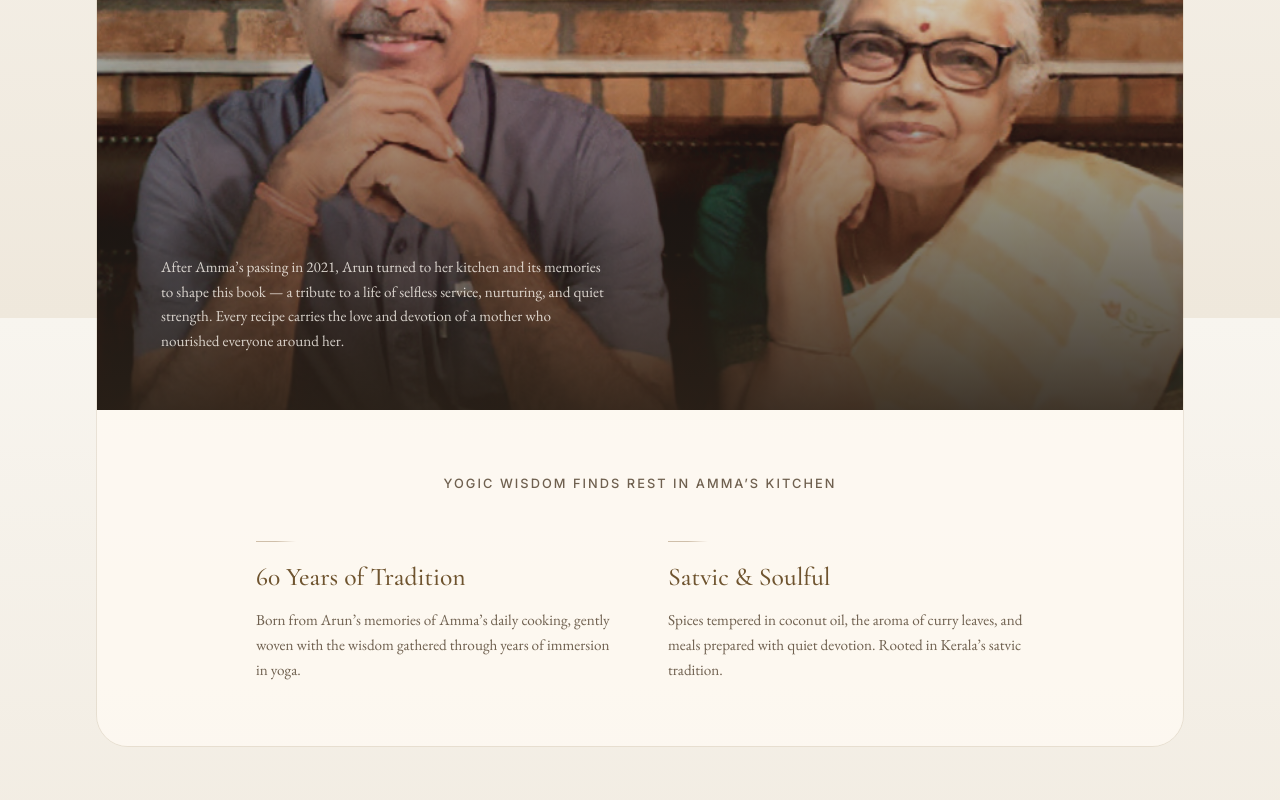
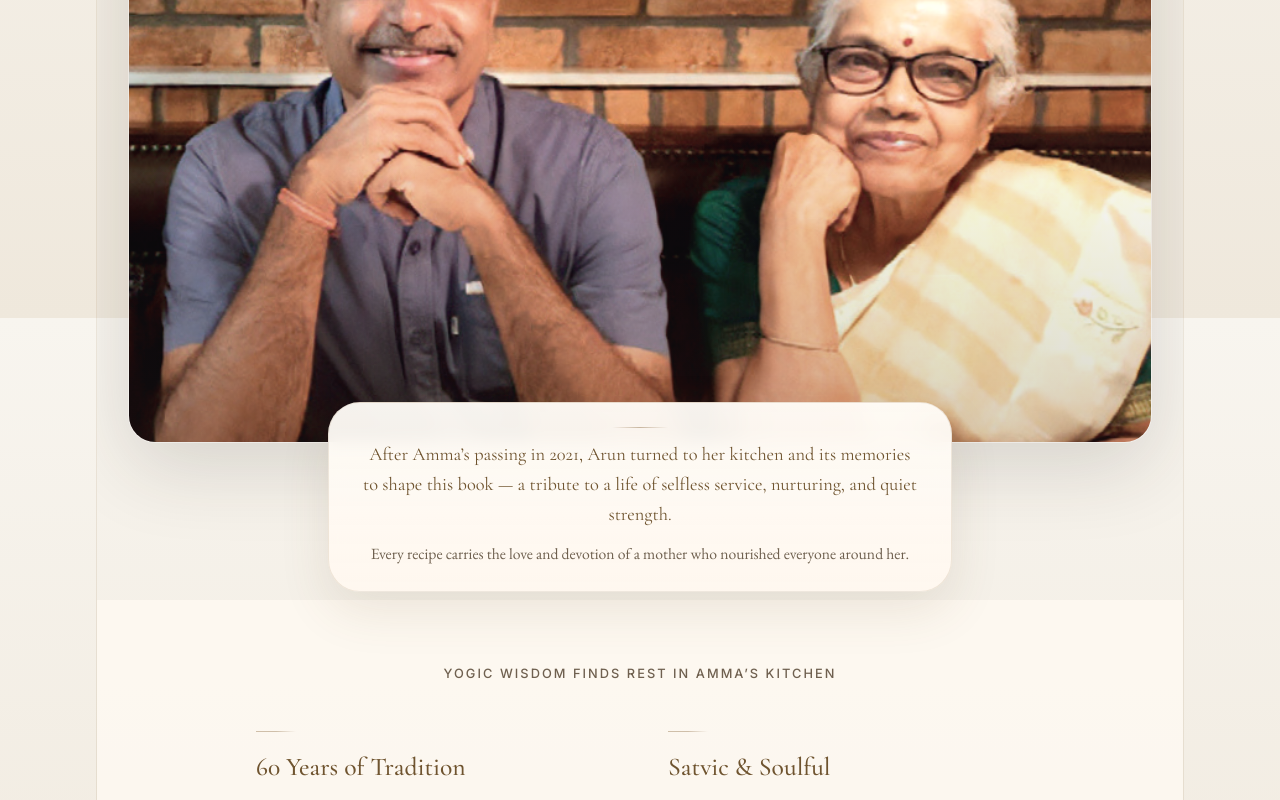
Before and after one commit to abhavk/the-yoga-cookbook, a Next.js app: page / in a window 1280 px wide. Shown: the part 1282-2082 px from the top of the page. Built offline with nearby package versions, Linux system fonts and the light colour scheme.

Commit message:
Move Amma caption below photo with refined card styling

```diff
--- a/src/components/About.tsx
+++ b/src/components/About.tsx
@@ -13,6 +13,8 @@ export default function About() {
 
         {/* Amma image + continuation — one unified block */}
         <div className="overflow-hidden rounded-[var(--radius-xl)] border border-brass/[0.12]">
+          <div className="bg-[linear-gradient(180deg,rgba(255,252,247,0.35)_0%,rgba(255,250,243,0)_18%)] px-4 pt-4 sm:px-6 sm:pt-6 lg:px-8 lg:pt-8">
+            <div className="overflow-hidden rounded-[calc(var(--radius-xl)-0.35rem)] shadow-[0_24px_80px_rgba(45,38,33,0.16)] ring-1 ring-white/40">
               <div className="relative h-80 w-full sm:h-96 lg:h-[42rem]">
                 <img
                   src="/amma.png"
@@ -20,15 +22,20 @@ export default function About() {
                   className="h-full w-full object-cover object-top"
                   style={{ filter: "saturate(0.85) contrast(0.95) brightness(1.05)" }}
                 />
-            <div className="absolute inset-0 bg-gradient-to-t from-[#2a2118]/90 via-[#2a2118]/30 to-transparent" />
-            <div className="absolute inset-x-0 bottom-0 px-8 pb-8 pt-20 text-left sm:px-12 sm:pb-12 lg:px-16 lg:pb-14">
-              <p className="max-w-md text-[0.95rem] leading-relaxed text-[#fffaf2]/80">
-                After Amma&rsquo;s passing in 2021, Arun turned to her kitchen
-                and its memories to shape this book &mdash; a tribute to a life
-                of selfless service, nurturing, and quiet strength. Every recipe
-                carries the love and devotion of a
-                mother who nourished everyone around her.
+                <div className="absolute inset-0 bg-gradient-to-t from-[#2a2118]/18 via-transparent to-transparent" />
+              </div>
+            </div>
+
+            <div className="relative mx-auto -mt-6 max-w-2xl px-4 pb-2 sm:-mt-8 sm:px-6 lg:-mt-10">
+              <div className="rounded-[2rem] border border-brass/[0.14] bg-[linear-gradient(180deg,rgba(255,252,247,0.96)_0%,rgba(255,248,239,0.92)_100%)] px-6 py-5 text-center shadow-[0_18px_50px_rgba(111,84,47,0.12)] backdrop-blur-sm sm:px-8 sm:py-6">
+                <div className="mx-auto mb-3 h-px w-14 bg-gradient-to-r from-transparent via-brass/45 to-transparent" />
+                <p className="font-[family-name:var(--font-display)] text-[1.05rem] leading-relaxed text-brass-dark sm:text-[1.15rem]">
+                  After Amma&rsquo;s passing in 2021, Arun turned to her kitchen and its memories to shape this book &mdash; a tribute to a life of selfless service, nurturing, and quiet strength.
                 </p>
+                <p className="mt-3 text-[0.92rem] leading-relaxed text-text-muted sm:text-[0.98rem]">
+                  Every recipe carries the love and devotion of a mother who nourished everyone around her.
+                </p>
+              </div>
             </div>
           </div>
 
```
Lines whose indentation alone changed are shown as unchanged.
